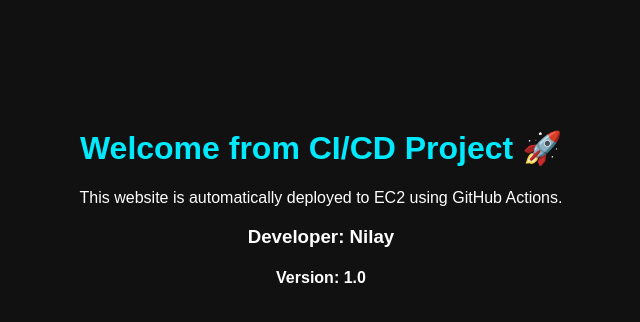
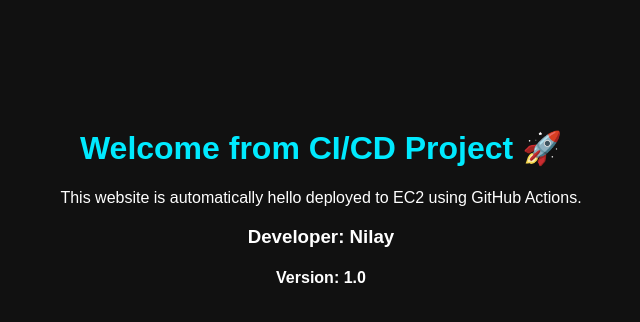
Before and after one commit to nilay866/CICD-demo, a plain HTML site: page index.html in a window 1280 px wide. Shown: the whole page, without its empty margins (319-959 px from the left). Drawn offline with Linux system fonts and the light colour scheme.

Commit message:
Update index.html

```diff
--- a/index.html
+++ b/index.html
@@ -6,7 +6,7 @@
 </head>
 <body>
     <h1>Welcome from CI/CD Project 🚀</h1>
-    <p>This website is automatically deployed to EC2 using GitHub Actions.</p>
+    <p>This website is automatically hello deployed to EC2 using GitHub Actions.</p>
     <h3>Developer: Nilay</h3>
     <h4>Version: 1.0</h4>
 </body>
```
